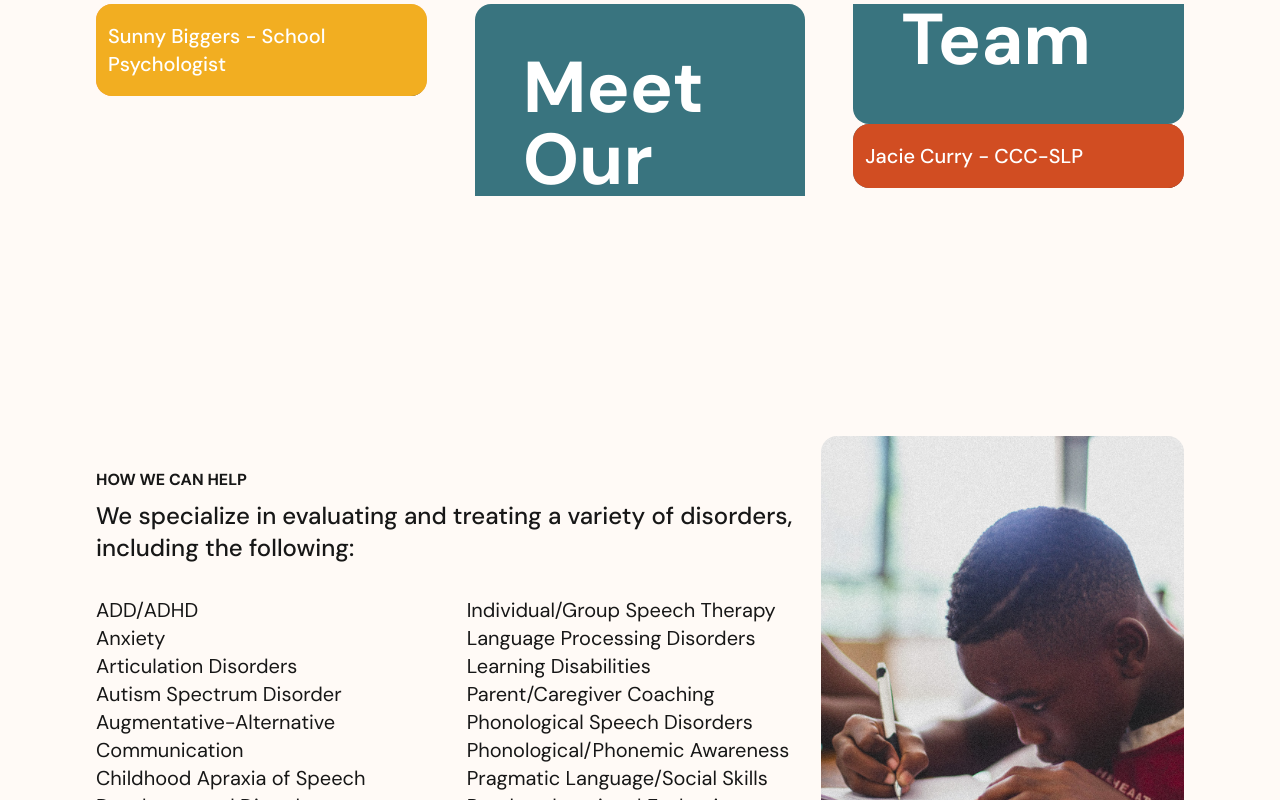
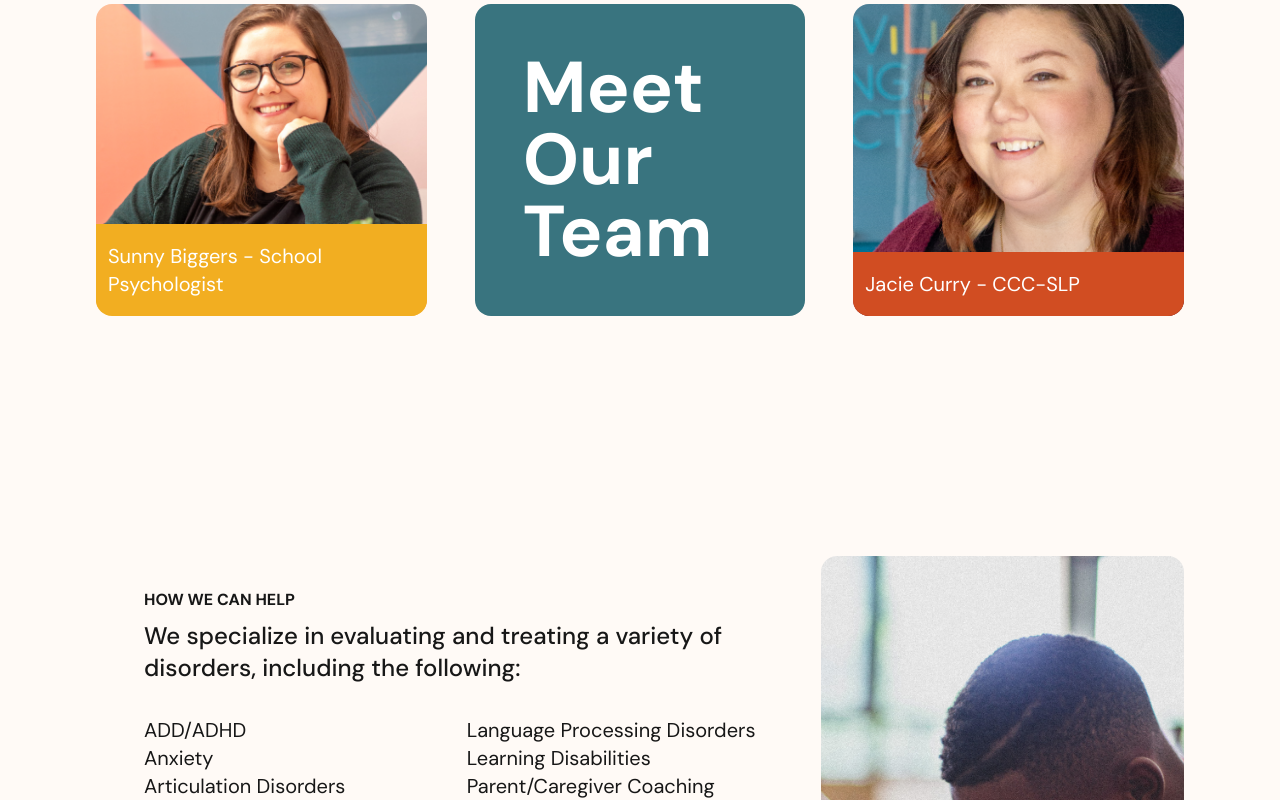
Before and after one commit to michaelbiggers/glc, a Next.js app in the folder glc-app/: page / in a window 1280 px wide. Shown: the part 1480-2280 px from the top of the page. Built offline with nearby package versions, Linux system fonts and the light colour scheme.

Commit message:
feat: updates

```diff
--- a/glc-app/app/components/Callout.tsx
+++ b/glc-app/app/components/Callout.tsx
@@ -4,7 +4,7 @@ interface CalloutProps {
 }
 const Callout: React.FC<CalloutProps> = ({ text }) => {
   return (
-    <div className="callout py-36 px-48 bg-blue-50">
+    <div className="callout py-12 lg:py-36 px-12 lg:px-48 bg-blue-50">
       <div className="callout__text-container text-center">
         <h2 className="text-4xl font-bold">Comprehensive Evaluations & Therapy for Autism, ADHD, Speech, Language, and Learning Challenges</h2>
         <p className="text-xl mt-8">At Greenville Learning Collective (GLC), we believe every individual deserves the right support to communicate, learn, and thrive. Whether you or your child is navigating autism, ADHD, speech and language difficulties, or other learning challenges, we’re here to help with expert evaluations and personalized therapy.</p>
--- a/glc-app/app/components/Demographic.tsx
+++ b/glc-app/app/components/Demographic.tsx
@@ -1,11 +1,11 @@
 const Demographic = () => {
   return (
-    <div className="demographic py-36 px-24 ">
+    <div className="demographic py-24 lg:py-36  lg:px-24 ">
       <div className="flex flex-wrap md:flex-nowrap">
-      <div className="demographic__img-container md:order-1 md:basis-1/3 overflow-hidden rounded-2xl">
+      <div className="demographic__img-container md:order-1 md:basis-1/3 overflow-hidden md:rounded-2xl">
           <img className="object-cover h-full w-full" src="/demo_1.jpg" alt="" />
         </div>
-        <div className="demographic__text-container md:basis-2/3">
+        <div className="demographic__text-container px-12 md:basis-2/3">
           <h4 className="uppercase font-bold mb-2 mt-8">How We Can Help</h4>
           <p className="text-2xl mb-8">We specialize in evaluating and treating a variety of disorders, including the following:</p>
           <div className="lg:columns-2 ">
--- a/glc-app/app/components/TeamSection.tsx
+++ b/glc-app/app/components/TeamSection.tsx
@@ -4,24 +4,24 @@ interface TeamProps {
 }
 const TeamSection: React.FC<TeamProps> = ({ text }) => {
   return (
-    <div className="team columns-3 gap-12 px-24 py-24">
-      {/* Team member: hover #f2ae21 */}
-      <div className={`${styles.team__item} h-[600] rounded-2xl overflow-hidden relative flex`} style={{ backgroundImage: 'url(/sunny.jpg)' }}>
+    <div className="team flex flex-wrap lg:flex-nowrap gap-12 lg:px-24 lg:py-24 ">
+      {/* Team heading */}
+      <div className="team__item  lg:order-1 h-xl lg:h-[600] bg-[#39747f] flex justify-center items-center lg:rounded-2xl basis-full lg:basis-1/3 flex-1">
+        <h2 className="text-7xl font-bold text-white p-12">Meet Our Team</h2>
+      </div>
+      {/* Team member: Sunny */}
+      <div className={`${styles.team__item} lg:order-0 h-[600] rounded-2xl overflow-hidden relative flex basis-full md:basis-1/2 lg:basis-1/3 mx-12 md:mx-0 lg:flex-1`} style={{ backgroundImage: 'url(/sunny.jpg)' }}>
         <div className={`${styles.team__item_overlay} bg-[#f2ae21]`}></div>
         <div className={styles.team__item_container}>
-          <p className={`${styles.team__item_title} text-xl bg-[#f2ae21]`}>Sunny Biggers - School Psychologist</p>
+          <h4 className={`${styles.team__item_title} text-xl bg-[#f2ae21]`}>Sunny Biggers - School Psychologist</h4>
         </div>
       </div>
-      {/* Team member description */}
-      <div className="team__item h-[600] bg-[#39747f] flex justify-center items-center rounded-2xl">
-        <h2 className="text-7xl font-bold text-white p-12">Meet Our Team</h2>
-      </div>
 
-      {/* Team member */}
-      <div className={`${styles.team__item} h-[600] rounded-2xl overflow-hidden relative flex`} style={{ backgroundImage: 'url(/jacie.jpg)' }}>
+      {/* Team member: Jacie */}
+      <div className={`${styles.team__item} lg:order-2 h-[600] rounded-2xl overflow-hidden relative flex basis-full md:basis-1/2 lg:basis-1/3 mx-12 md:mx-0 lg:flex-1`} style={{ backgroundImage: 'url(/jacie.jpg)' }}>
         <div className={`${styles.team__item_overlay} bg-[#d14d22]`}></div>
         <div className={styles.team__item_container}>
-          <p className={`${styles.team__item_title} text-xl bg-[#d14d22]`}>Jacie Curry - CCC-SLP</p>
+          <h4 className={`${styles.team__item_title} text-xl bg-[#d14d22]`}>Jacie Curry - CCC-SLP</h4>
         </div>
       </div>
     </div>
--- a/glc-app/app/components/Testimonials.tsx
+++ b/glc-app/app/components/Testimonials.tsx
@@ -6,7 +6,7 @@ import styles from './Testimonials.module.css'
 import { Pagination } from 'swiper/modules';
 const Testimonials = () => {
   return (
-    <div className="testimonials py-36 px-48 bg-[#f2ae21] rounded-[48px] bg-grain bg-blend-overlay">
+    <div className="testimonials py-12 lg:py-36 px-12 lg:px-48 bg-[#f2ae21] rounded-[48px] bg-grain bg-blend-overlay">
       <div className="testimonials__text-container ">
         <Swiper
           spaceBetween={50}
```
